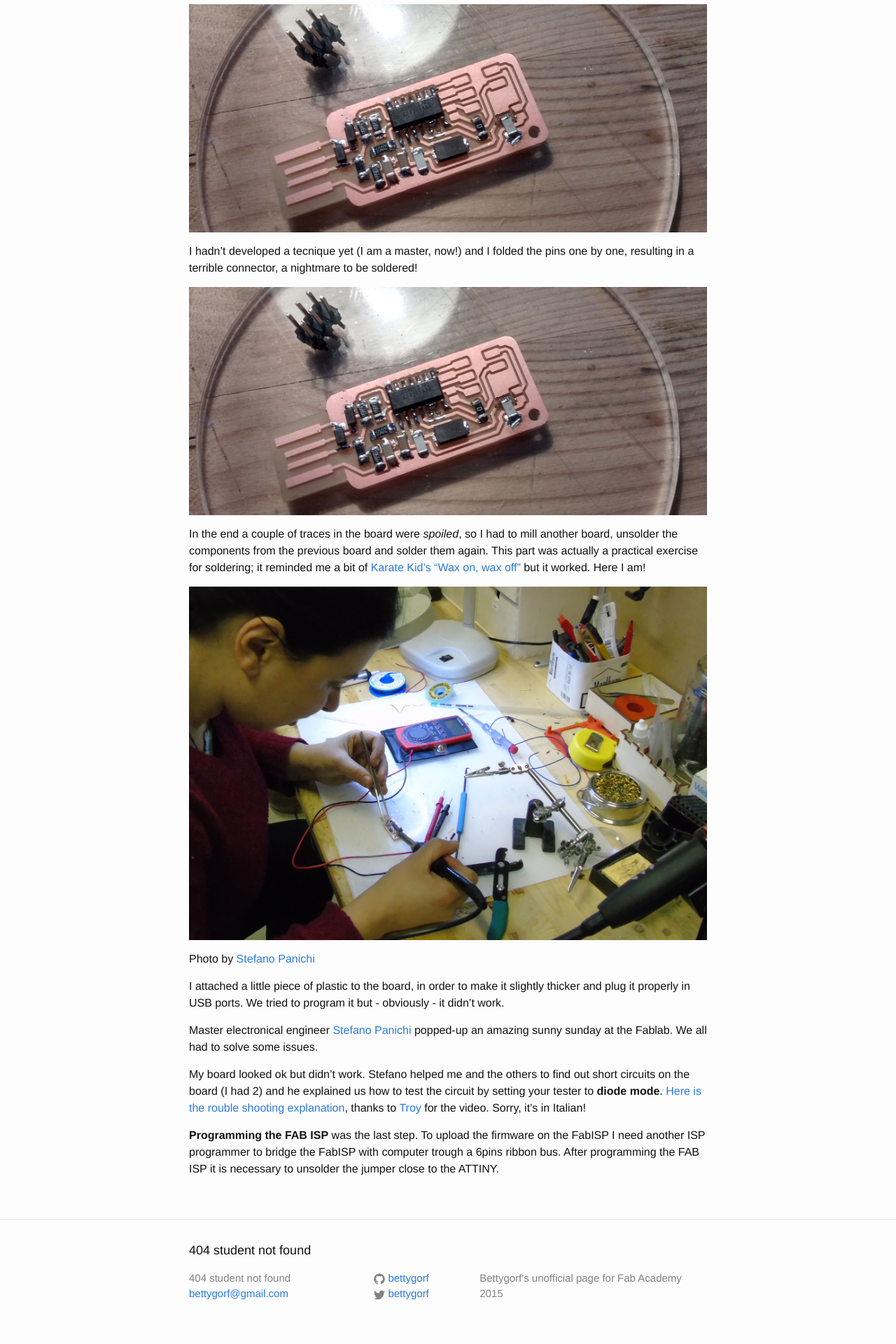
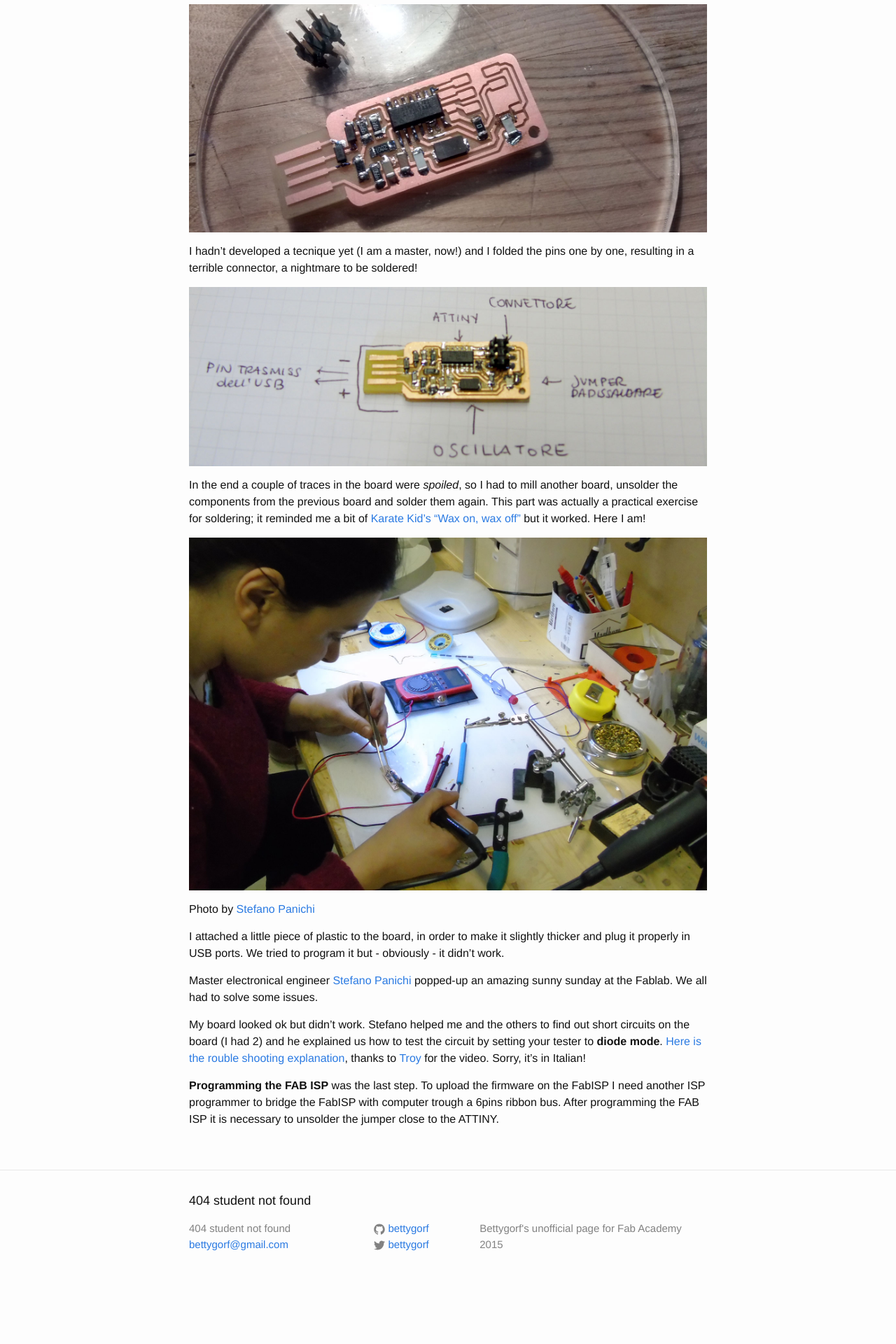
Before and after one commit to bettygorf/bettygorf, a Jekyll site: the page built from _posts/2015-03-15-02.markdown, in a window 1280 px wide. Shown: the part 1222-3142 px from the top of the page at 70% size. Built offline with Jekyll 4.4.1, drawn with Linux system fonts in a browser that asks for light colours; after the commit the page ends 3071 px from its top, so only the background shows below that.

Commit message:
bettygorf

```diff
--- a/_posts/2015-03-15-02.markdown
+++ b/_posts/2015-03-15-02.markdown
@@ -22,12 +22,12 @@ I begun from the ATTINY44 and then from the center all around, in order to work
 
 I hadn't developed a tecnique yet (I am a master, now!) and I folded the pins one by one, resulting in a terrible connector, a nightmare to be soldered!
 
-![03](/img/week-04/12.jpg)
+![03](/img/week-04/13.jpg)
 
 In the end a couple of traces in the board were *spoiled*, so I had to mill another board, unsolder the components from the previous board and solder them again. This part was actually a practical exercise for soldering; it reminded me a bit of [Karate Kid's "Wax on, wax off"](https://www.youtube.com/watch?v=fULNUr0rvEc) but it worked.
 Here I am!
 
-![02](/img/week-04/10.jpg)
+![04](/img/week-04/10.jpg)
 
 Photo by [Stefano Panichi](https://twitter.com/StefanoPanichi)
 
```
